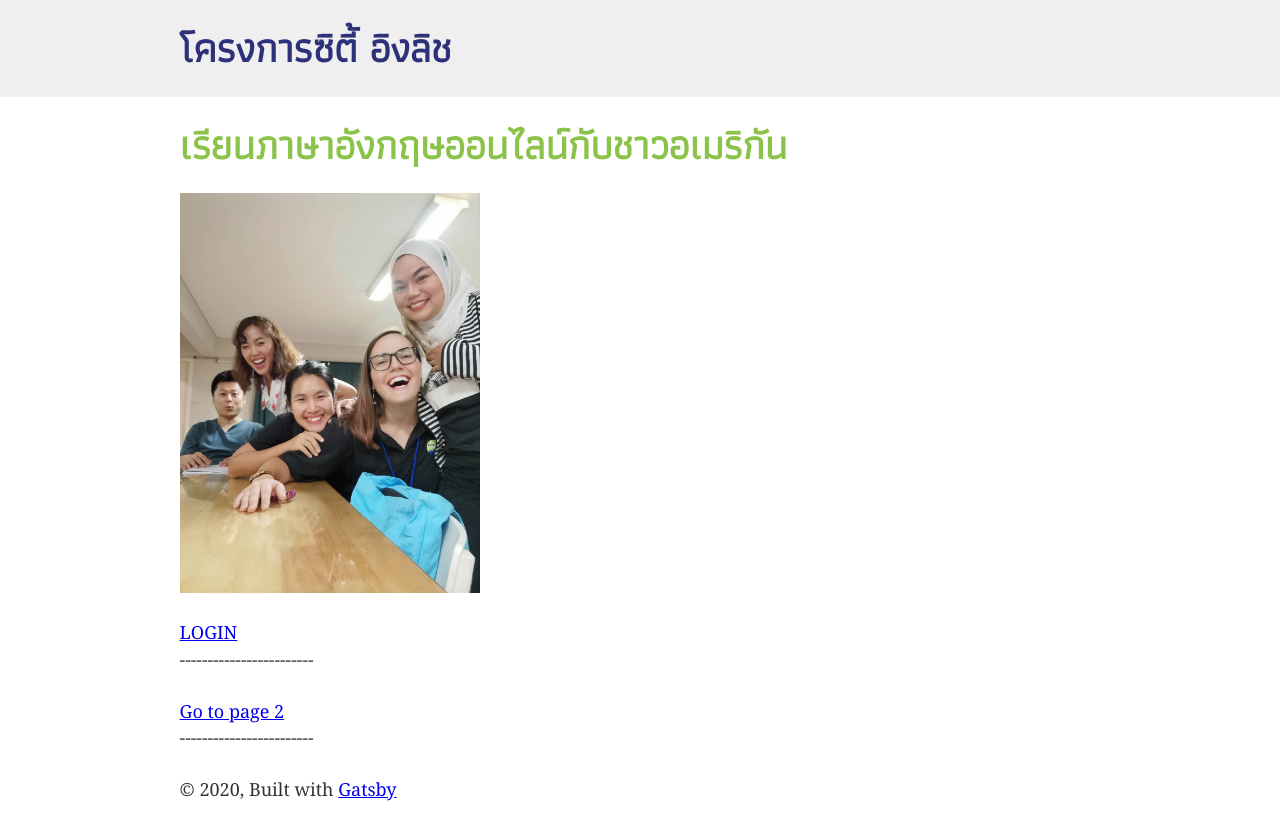
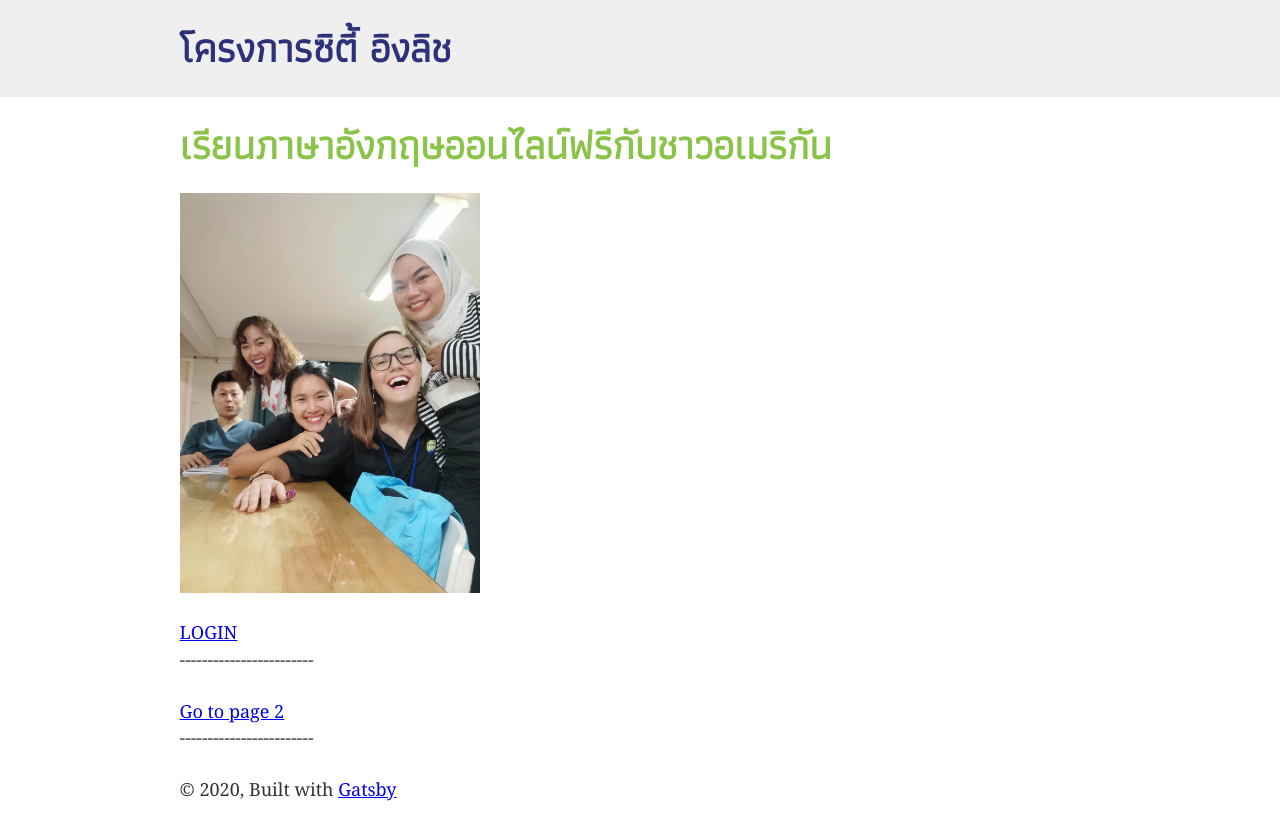
Before and after one commit to mattdvhope/gatsby-liff, a Gatsby site: page / in a window 1280 px wide. Built offline with nearby package versions, Linux system fonts and the light colour scheme; Gatsby itself is replaced by a stand-in of ours; a web font is replaced by a local one.

Commit message:
Text edit

```diff
--- a/src/pages/index.js
+++ b/src/pages/index.js
@@ -9,7 +9,7 @@ const IndexPage = () => (
   <Layout>
     <SEO title="Home" />
     <h1 style={{ color: `rgb(139, 195, 74)`, fontFamily: `Athiti` }}>
-      เรียนภาษาอังกฤษออนไลน์กับชาวอเมริกัน
+      เรียนภาษาอังกฤษออนไลน์ฟรีกับชาวอเมริกัน
     </h1>
     <div style={{ maxWidth: `300px`, marginBottom: `1.45rem` }}>
       <Image />
```
